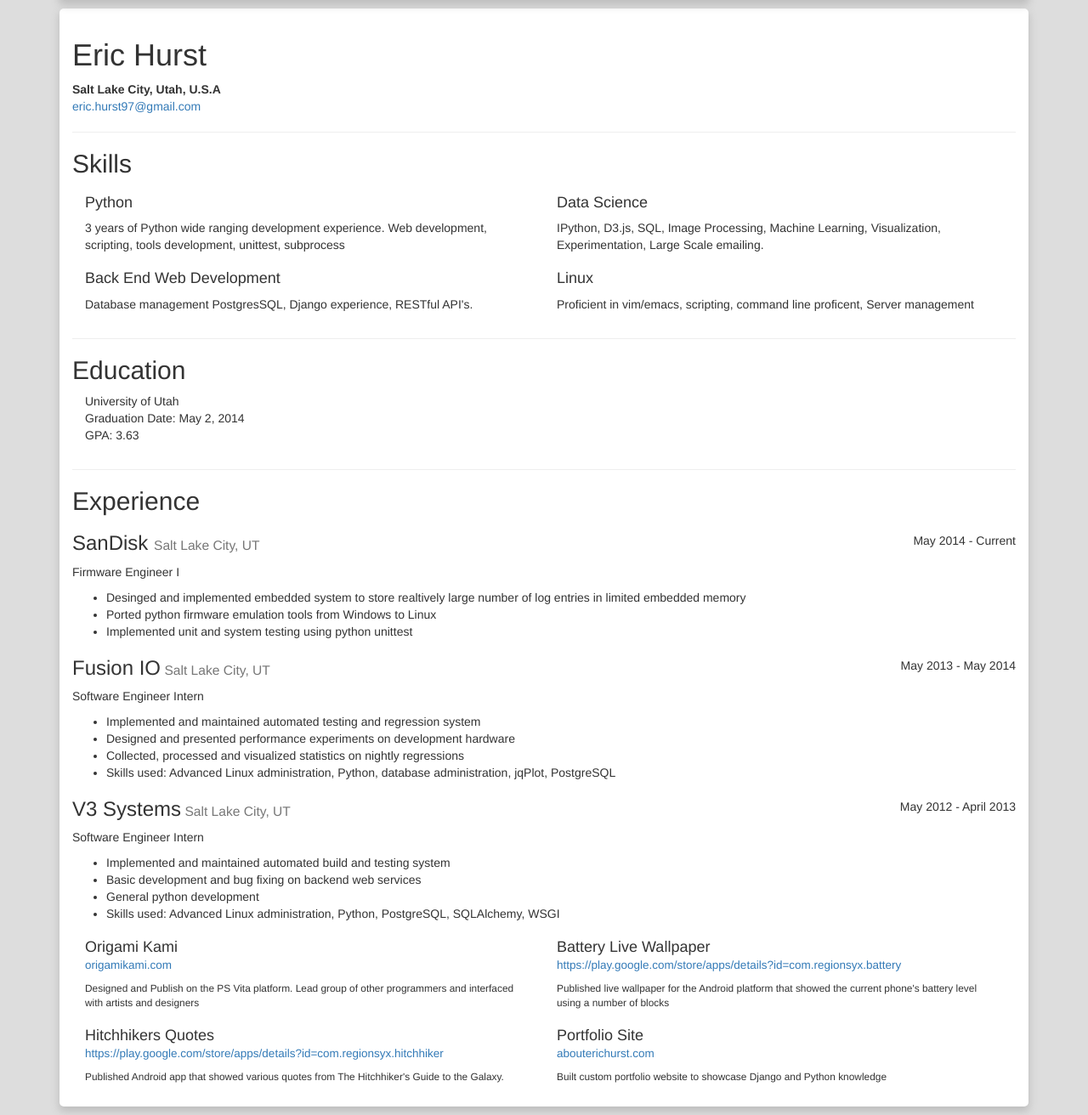
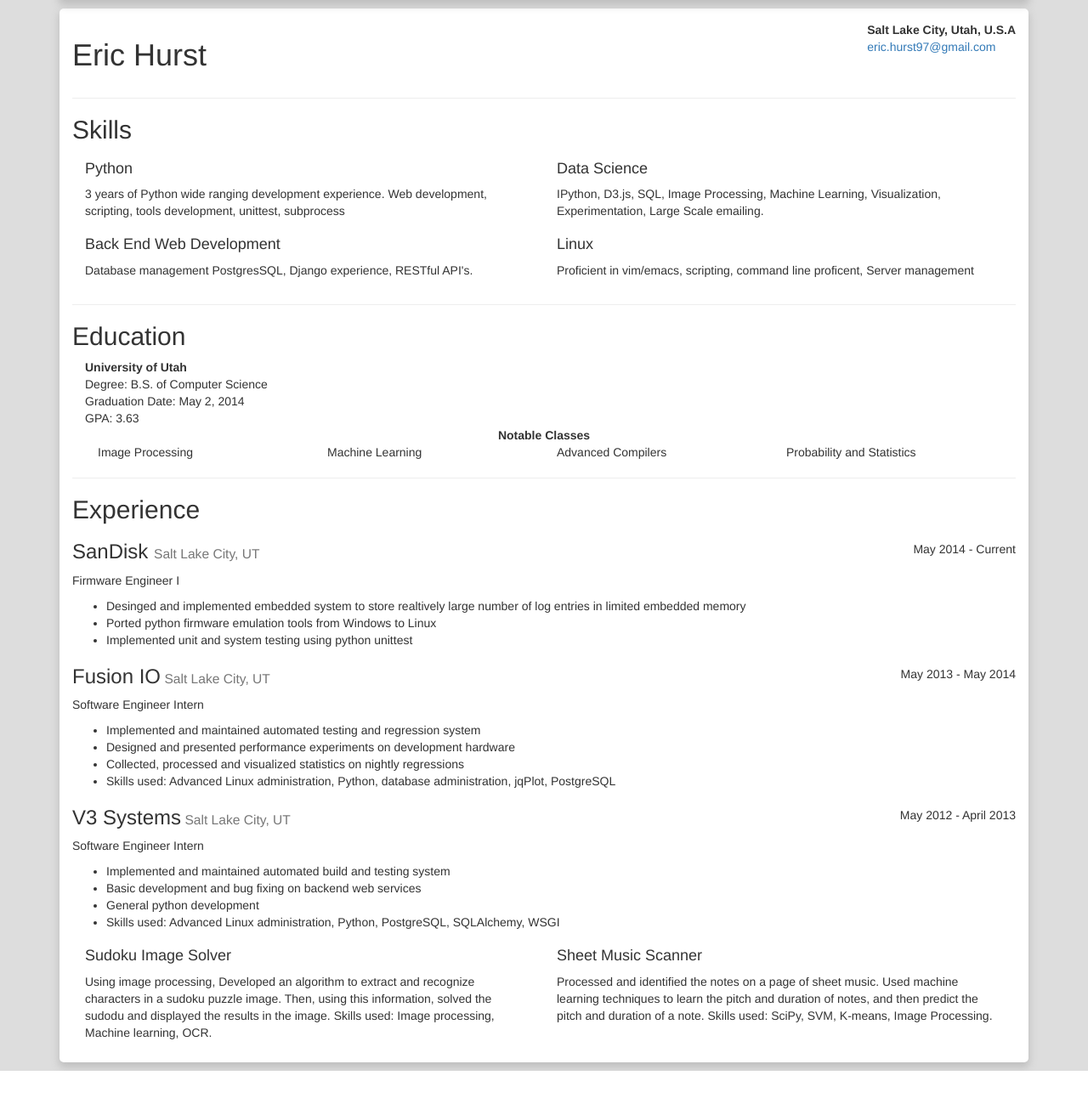
Before and after one commit to minkusanderic/eric-hurst-portfolio, a Django app: page /resume/ in a window 1280 px wide. Shown: the part 52-1364 px from the top of the page at 85% size. After the commit the page ends 1312 px from the top, so only its background shows below. Run offline with Django 3.2, Linux system fonts and the light colour scheme; data comes from the database, SQL or seed files in the repository; data that the repository does not hold is empty; parts of the project's set-up code (start-up, migrations or seed data) failed here and were passed over; some libraries are stand-ins or nearby versions.

Commit message:
updated data science resume

```diff
--- a/resume/templates/resume/data-science.html
+++ b/resume/templates/resume/data-science.html
@@ -3,10 +3,13 @@
 {% block content %}
 <article style="padding:15px;" class="row-fluid popout round-corner">
 <div>
-  <h1><span>Eric Hurst</span></h1>
+  <div class="pull-left"><h1><span>Eric Hurst</span></h1></div>
+  <div class="pull-right">
   <strong>Salt Lake City, Utah, U.S.A</strong>
 
   <p><a href="mailto:eric.hurst97@gmail.com">eric.hurst97@gmail.com</a></p>
+  </div>
+  <div class="clearfix"></div>
 
 </div>
 
@@ -41,15 +44,21 @@
 
 <div id="education" class="col-md-12">
 {% for school in edu %}
-    <div>{{ school.school }} </div>
+    <div><strong>{{ school.school }}</strong></div>
+    <div>Degree: B.S. of Computer Science</div>
     <div>Graduation Date: {{ school.grad_date }} </div>
     <div>GPA: {{ school.gpa }} </div>
     <div id="classes">
-    <ul>
+    <div class="col-md-12 text-center"><strong>Notable Classes</strong></div>
+    <div>
     {% for c in school.class_set.all %}
         <li> {{ c.name }} </li>
     {% endfor %}
-    </ul>
+      <div class="col-md-3">Image Processing</div>
+      <div class="col-md-3">Machine Learning</div>
+      <div class="col-md-3">Advanced Compilers</div>
+      <div class="col-md-3">Probability and Statistics</div>
+    </div>
     </div>
 {% endfor %}
 </div>
@@ -102,22 +111,12 @@
 
 <div class="row-fluid">
 <div class="col-md-6">
-<h4>Origami Kami <small><br/><a href="origamikami.com">origamikami.com</a></h4>
-<p>Designed and Publish on the PS Vita platform. Lead group of other programmers and interfaced with artists and designers</p>
+<h4>Sudoku Image Solver</h4>
+<p>Using image processing, Developed an algorithm to extract and recognize characters in a sudoku puzzle image. Then, using this information, solved the sudodu and displayed the results in the image. Skills used: Image processing, Machine learning, OCR.</p>
 </div>
 <div class="col-md-6">
-<h4>Battery Live Wallpaper <small><br/><a href="https://play.google.com/store/apps/details?id=com.regionsyx.battery">https://play.google.com/store/apps/details?id=com.regionsyx.battery</a></small></h4>
-<p>Published live wallpaper for the Android platform that showed the current phone's battery level using a number of blocks</p>
-</div>
-<div class="col-md-6">
-<h4>Hitchhikers Quotes <small><br/><a href="https://play.google.com/store/apps/details?id=com.regionsyx.hitchhiker">https://play.google.com/store/apps/details?id=com.regionsyx.hitchhiker</a></small></h4>
-<p>Published Android app that showed various quotes from The Hitchhiker's Guide to the Galaxy.</p>
-</div>
-<div class="col-md-6">
-<h4>Portfolio Site <small><br/><a href="abouterichurst.com">abouterichurst.com</a></small></h4>
-<p>Built custom portfolio website to showcase Django and Python knowledge</p>
-</div>
-<div class="col-md-6">
+<h4>Sheet Music Scanner</h4>
+<p>Processed and identified the notes on a page of sheet music. Used machine learning techniques to learn the pitch and duration of notes, and then predict the pitch and duration of a note. Skills used: SciPy, SVM, K-means, Image Processing.</p>
 </div>
 </div>
 <div class="clearfix"></div>
```
